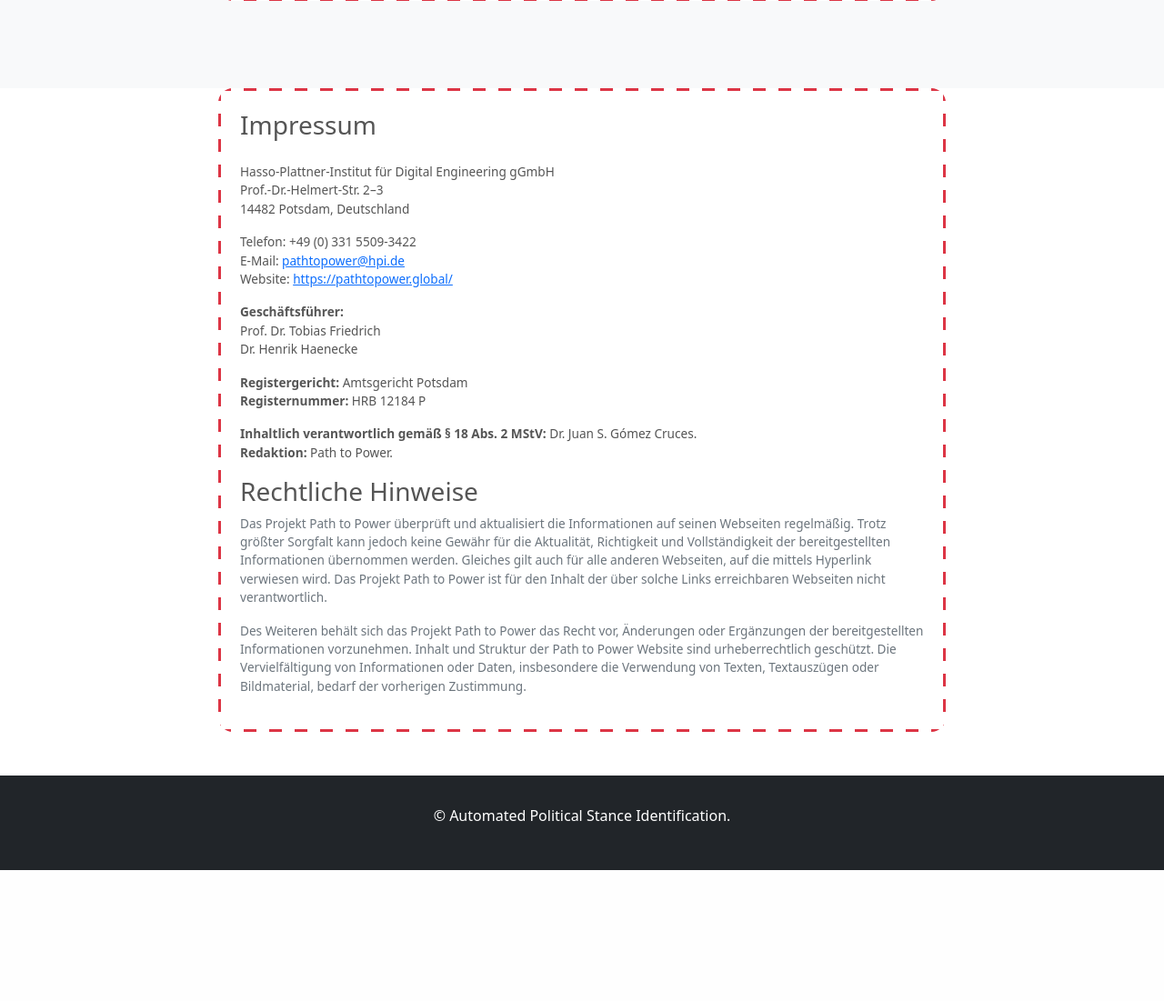
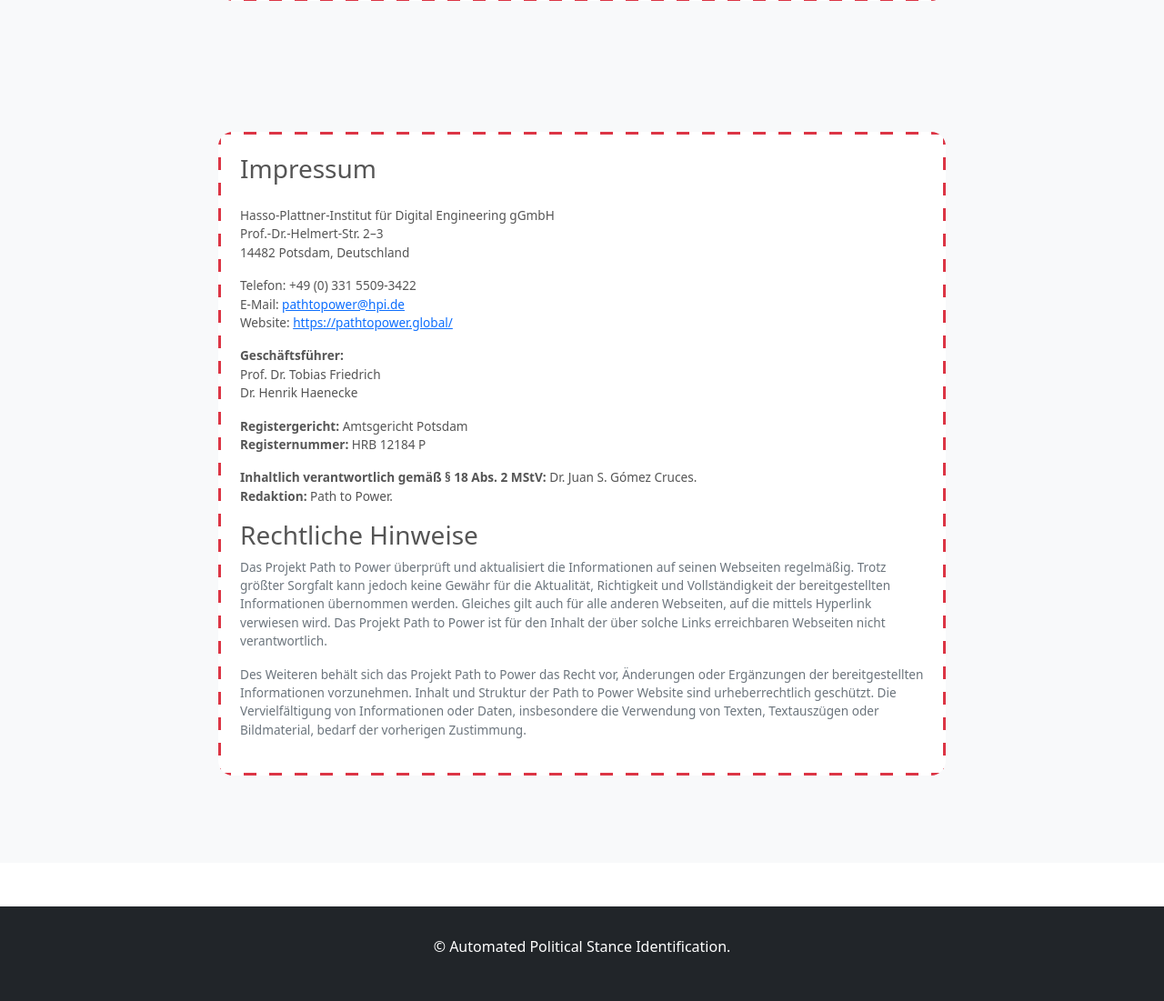
Before and after one commit to juangomezcruces/apsi, a Django app: page /imprint/ in a window 1280 px wide. Shown: the part 1086-2187 px from the top of the page at 91% size. Before the commit the page ends 2043 px from the top, so only its background shows below. Run offline with Django 4.2, Linux system fonts and the light colour scheme.

Commit message:
Edit imprint.html

```diff
--- a/templates/classifier/imprint.html
+++ b/templates/classifier/imprint.html
@@ -71,7 +71,10 @@ Furthermore, Path to Power Project reserves the right to make changes or additio
   </div>
 </section>
 
-
+<section class="py-5 bg-light">
+  <div class="container">
+    <div class="row">
+      <div class="col-12">
 
 <div class="disclaimer-box mb-5">
 <h3 style="margin-bottom: 24px;">Impressum</h3>
```
